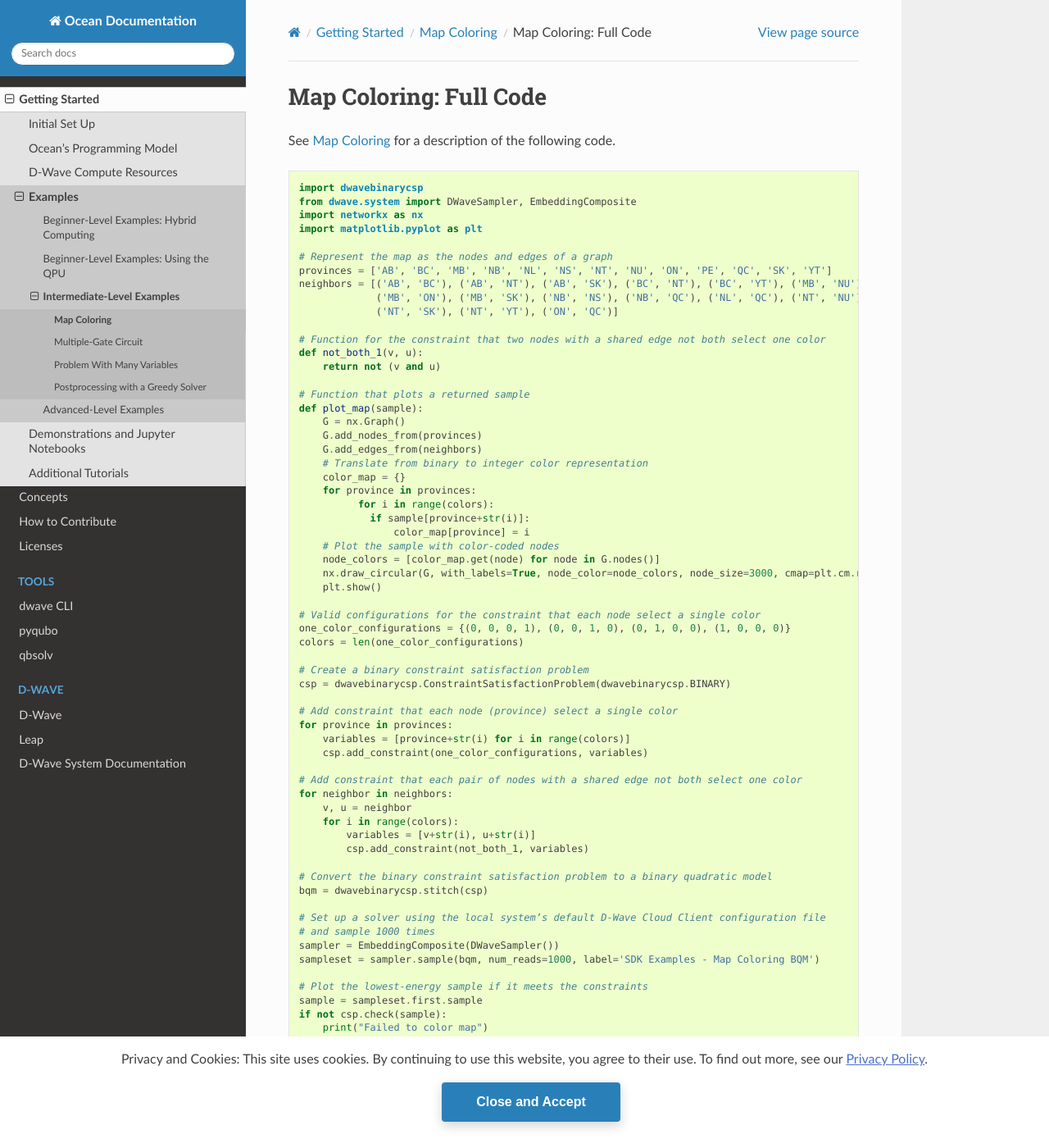
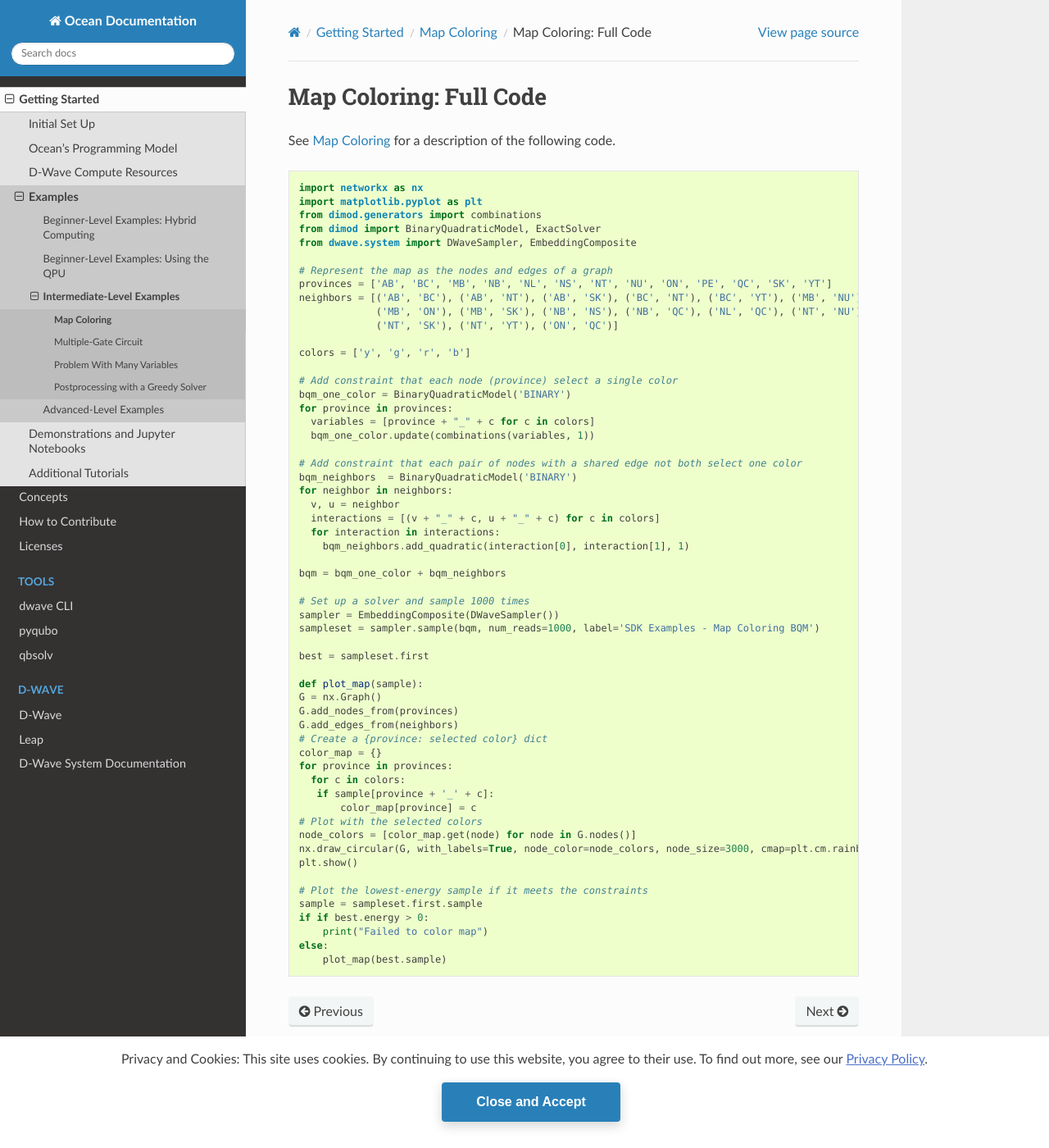
Before and after one commit to dwavesystems/dwave-ocean-sdk, a Sphinx documentation site: the page built from docs/examples/map_coloring_full_code.rst, in a window 1280 px wide and 1400 px high. Shown: the whole window at 82% size. Built offline with Sphinx 7.4.7 and the Read the Docs theme 2.0.0, drawn with Linux system fonts in a browser that asks for light colours; pages that are not in the unit, such as notebooks, are missing from menus; the version number could not be read and is left out.

Commit message:
Update full code

```diff
--- a/docs/examples/map_coloring_full_code.rst
+++ b/docs/examples/map_coloring_full_code.rst
@@ -8,10 +8,11 @@ See :ref:`map_coloring` for a description of the following code.
 
 .. code-block:: python
 
-    import dwavebinarycsp
-    from dwave.system import DWaveSampler, EmbeddingComposite
     import networkx as nx
     import matplotlib.pyplot as plt
+    from dimod.generators import combinations
+    from dimod import BinaryQuadraticModel, ExactSolver
+    from dwave.system import DWaveSampler, EmbeddingComposite
 
     # Represent the map as the nodes and edges of a graph
     provinces = ['AB', 'BC', 'MB', 'NB', 'NL', 'NS', 'NT', 'NU', 'ON', 'PE', 'QC', 'SK', 'YT']
@@ -19,56 +20,48 @@ See :ref:`map_coloring` for a description of the following code.
                  ('MB', 'ON'), ('MB', 'SK'), ('NB', 'NS'), ('NB', 'QC'), ('NL', 'QC'), ('NT', 'NU'),
                  ('NT', 'SK'), ('NT', 'YT'), ('ON', 'QC')]
 
-    # Function for the constraint that two nodes with a shared edge not both select one color
-    def not_both_1(v, u):
-        return not (v and u)
-
-    # Function that plots a returned sample
-    def plot_map(sample):
-        G = nx.Graph()
-        G.add_nodes_from(provinces)
-        G.add_edges_from(neighbors)
-        # Translate from binary to integer color representation
-        color_map = {}
-        for province in provinces:
-    	      for i in range(colors):
-                if sample[province+str(i)]:
-                    color_map[province] = i
-        # Plot the sample with color-coded nodes
-        node_colors = [color_map.get(node) for node in G.nodes()]
-        nx.draw_circular(G, with_labels=True, node_color=node_colors, node_size=3000, cmap=plt.cm.rainbow)
-        plt.show()
-
-    # Valid configurations for the constraint that each node select a single color
-    one_color_configurations = {(0, 0, 0, 1), (0, 0, 1, 0), (0, 1, 0, 0), (1, 0, 0, 0)}
-    colors = len(one_color_configurations)
-
-    # Create a binary constraint satisfaction problem
-    csp = dwavebinarycsp.ConstraintSatisfactionProblem(dwavebinarycsp.BINARY)
+    colors = ['y', 'g', 'r', 'b']
 
     # Add constraint that each node (province) select a single color
+    bqm_one_color = BinaryQuadraticModel('BINARY')
     for province in provinces:
-        variables = [province+str(i) for i in range(colors)]
-        csp.add_constraint(one_color_configurations, variables)
+      variables = [province + "_" + c for c in colors]
+      bqm_one_color.update(combinations(variables, 1))
 
     # Add constraint that each pair of nodes with a shared edge not both select one color
+    bqm_neighbors  = BinaryQuadraticModel('BINARY')
     for neighbor in neighbors:
-        v, u = neighbor
-        for i in range(colors):
-            variables = [v+str(i), u+str(i)]
-            csp.add_constraint(not_both_1, variables)
+      v, u = neighbor
+      interactions = [(v + "_" + c, u + "_" + c) for c in colors]
+      for interaction in interactions:
+        bqm_neighbors.add_quadratic(interaction[0], interaction[1], 1)
 
-    # Convert the binary constraint satisfaction problem to a binary quadratic model
-    bqm = dwavebinarycsp.stitch(csp)
+    bqm = bqm_one_color + bqm_neighbors
 
-    # Set up a solver using the local system’s default D-Wave Cloud Client configuration file
-    # and sample 1000 times
+    # Set up a solver and sample 1000 times
     sampler = EmbeddingComposite(DWaveSampler())
     sampleset = sampler.sample(bqm, num_reads=1000, label='SDK Examples - Map Coloring BQM')
 
+    best = sampleset.first
+
+    def plot_map(sample):
+    G = nx.Graph()
+    G.add_nodes_from(provinces)
+    G.add_edges_from(neighbors)
+    # Create a {province: selected color} dict
+    color_map = {}
+    for province in provinces:
+      for c in colors:
+       if sample[province + '_' + c]:
+           color_map[province] = c
+    # Plot with the selected colors
+    node_colors = [color_map.get(node) for node in G.nodes()]
+    nx.draw_circular(G, with_labels=True, node_color=node_colors, node_size=3000, cmap=plt.cm.rainbow)
+    plt.show()
+
     # Plot the lowest-energy sample if it meets the constraints
     sample = sampleset.first.sample
-    if not csp.check(sample):
+    if if best.energy > 0:
         print("Failed to color map")
     else:
-        plot_map(sample)
+        plot_map(best.sample)
```
Also changed, not shown: docs/examples/map_coloring.rst (+6 -6 lines).
